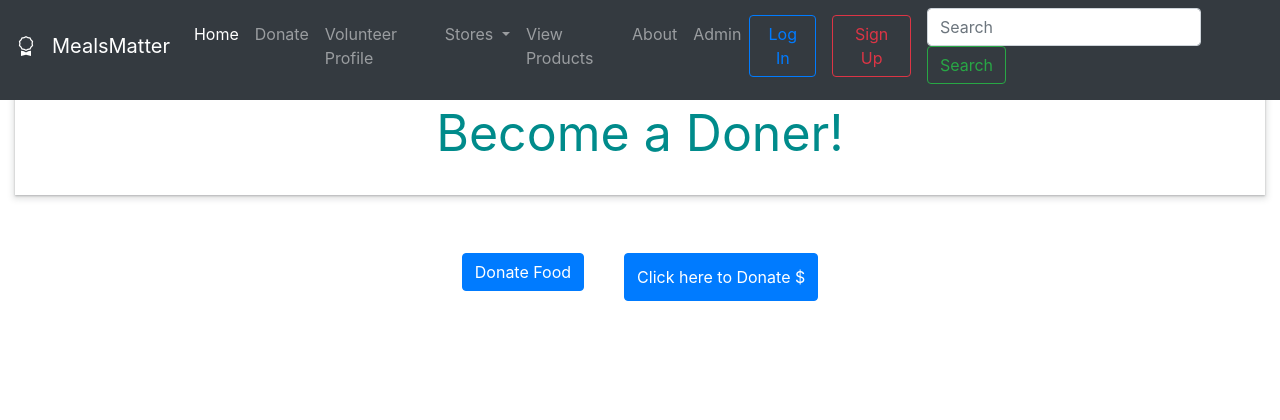
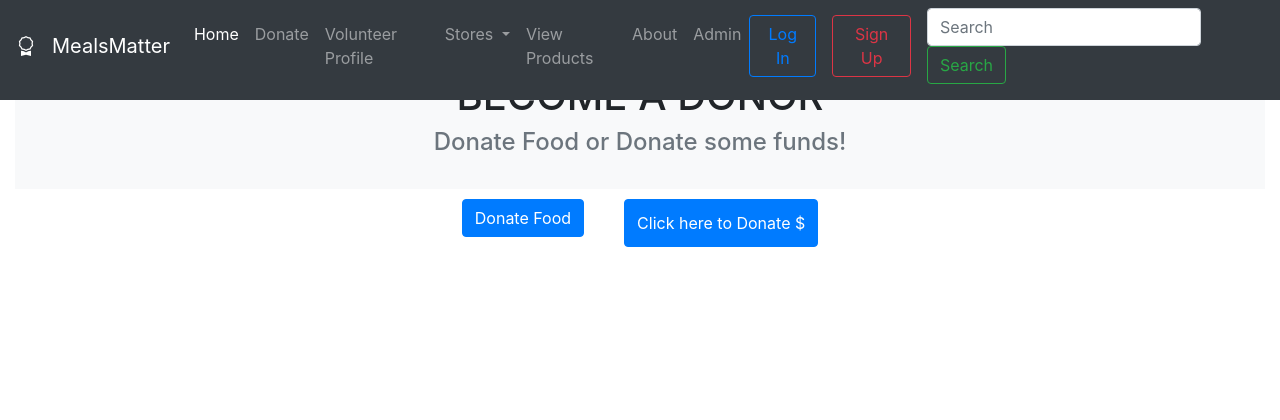
Before and after one commit to ifratrawak/SWE-Project, a Django app: page /donations1/become-doner/ in a window 1280 px wide. Shown: the top 420 px of the page. Run offline with Django 4.2, Linux system fonts and the light colour scheme; some libraries are stand-ins or nearby versions.

Commit message:
Commit by Tithi

```diff
--- a/donations1/templates/become_doner.html
+++ b/donations1/templates/become_doner.html
@@ -12,12 +12,25 @@
     <link rel="stylesheet" type="text/css"
           href="{% static "become_donor.css" %}">
 
-<div class="introbox">
-Become a Doner!<br>
-</div>
+{#<div class="introbox">#}
+{#Become a Doner!<br>#}
+{#</div>#}
 {#    <a class="doner" href="">Click here to Sign up as a Doner</a><br>#}
 {#    <a class="doner" href="">Click here to Donate $</a><br>#}
-<div class="buttonbox">
+
+    <section class="page-section bg-light" id="portfolio">
+            <div class="container">
+                <div class="text-center">
+                    <h1 class="section-heading text-uppercase">Become a Donor</h1>
+                    <h4 class="section-subheading text-muted">Donate Food or Donate some funds! </h4>
+                    <br>
+                </div>
+
+            </div>
+        </section>
+
+    <div class="buttonbox">
+
     <!-- Button trigger modal -->
 <a href="{% url 'food-donation' %}"> <button type="button" class="btn btn-primary" >
   Donate Food
--- a/templates/navbar.html
+++ b/templates/navbar.html
@@ -27,7 +27,7 @@
         <a class="nav-link" href="{% url 'home' %}">Home <span class="sr-only">(current)</span></a>
       </li>
       <li class="nav-item">
-        <a class="nav-link" href="{% url 'doner-reg' %}">Donate</a>
+        <a class="nav-link" href="{% url 'become-doner' %}">Donate</a>
       </li>
 {#      <li class="nav-item dropdown">#}
 {#        <a class="nav-link dropdown-toggle" href="#" id="navbarDropdown" role="button" data-toggle="dropdown" aria-haspopup="true" aria-expanded="false">#}
```
